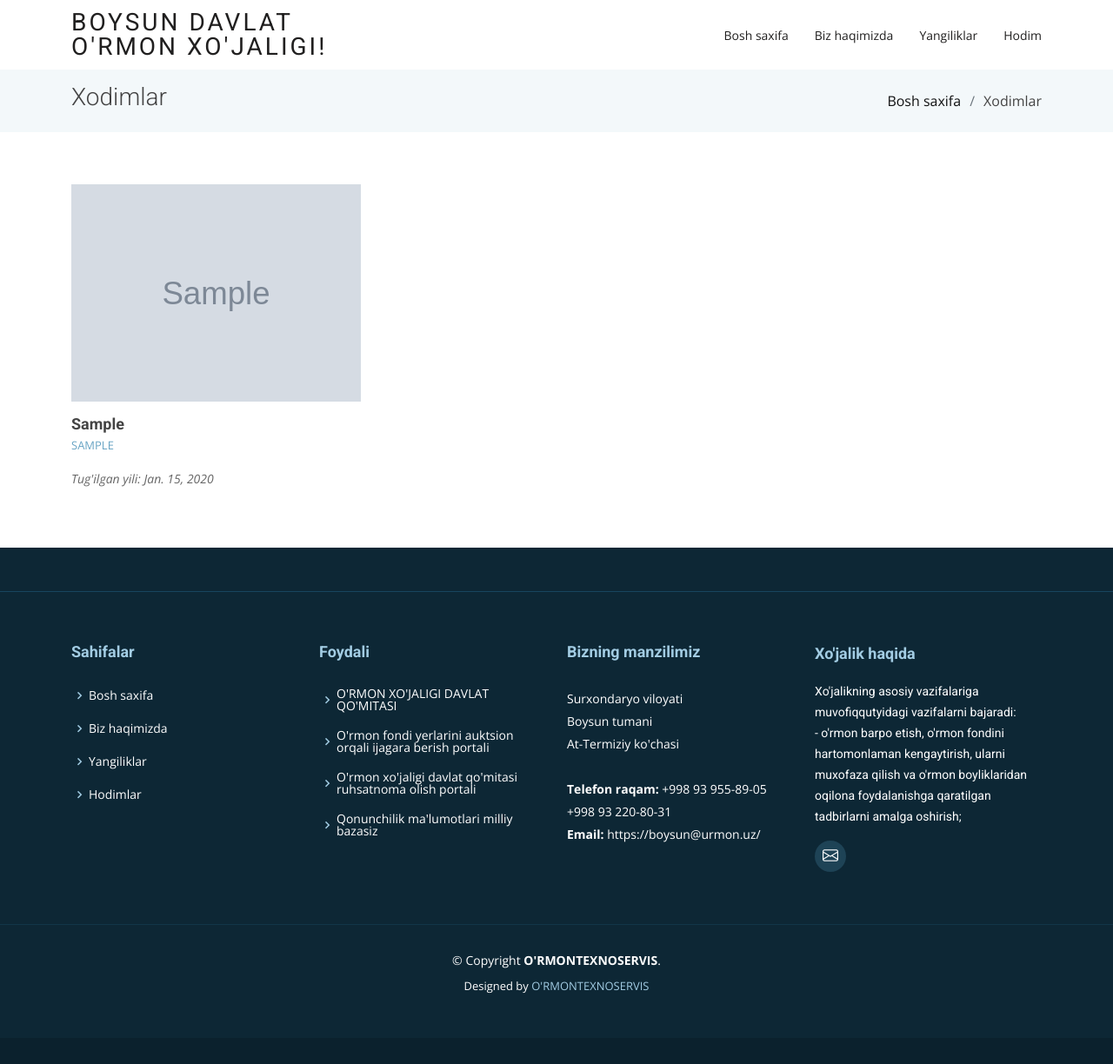
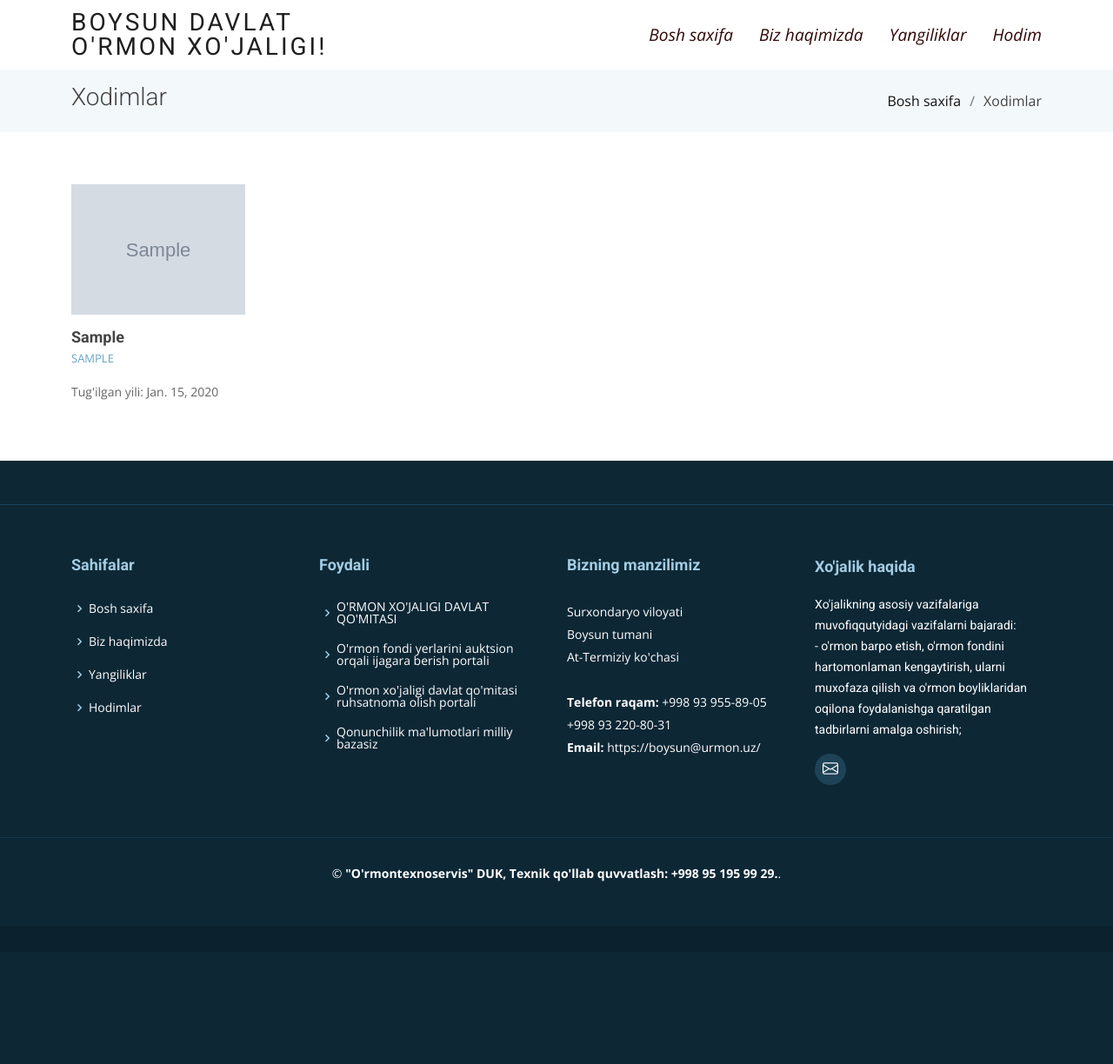
Before and after one commit to Sanjar1996/Boysun, a Django app: page /hodimlar/ in a window 1280 px wide. Shown: the whole page at 87% size. After the commit the page ends 1014 px from the top, so only its background shows below. Run offline with Django 3.2, Linux system fonts and the light colour scheme; tables that the repository leaves empty hold one stand-in row (values such as "Sample post"); grey boxes marked "Sample" are stand-in pictures; some libraries are stand-ins or nearby versions.

Commit message:
Site updated

```diff
--- a/src/static/css/style.css
+++ b/src/static/css/style.css
@@ -128,7 +128,9 @@ h1, h2, h3, h4, h5, h6, .font-primary {
 }
 
 .navbar ul li a{
-  color: rgb(32, 31, 31);
+  /* color: rgb(8, 10, 139); */
+  font-style: oblique;
+  font-size: larger;
 }
 
 .navbar a, .navbar a:focus {
@@ -138,7 +140,7 @@ h1, h2, h3, h4, h5, h6, .font-primary {
   padding: 10px 0 10px 30px;
   font-family: "Open Sans", sans-serif;
   font-size: 14px;
-  color: #fff;
+  color: rgb(48, 7, 7);
   white-space: nowrap;
   transition: 0.3s;
 }
@@ -150,7 +152,7 @@ h1, h2, h3, h4, h5, h6, .font-primary {
 }
 
 .navbar a:hover, .navbar .active, .navbar .active:focus, .navbar li:hover > a {
-  color: #a2cce3;
+  color: #193581;
 }
 
 .navbar .dropdown ul {
@@ -163,7 +165,7 @@ h1, h2, h3, h4, h5, h6, .font-primary {
   z-index: 99;
   opacity: 0;
   visibility: hidden;
-  background: #fff;
+  background: rgb(#fff);
   box-shadow: 0px 0px 30px rgba(127, 137, 161, 0.25);
   transition: 0.3s;
 }
@@ -329,7 +331,7 @@ h1, h2, h3, h4, h5, h6, .font-primary {
   top: 0;
   width: 130%;
   height: 95%;
-  background: linear-gradient(to right, rgba(30, 67, 86, 0.8), rgba(30, 67, 86, 0.6)), url("../img/bg.jpg") center top no-repeat;
+  background:  url("../img/2.jpg") center top no-repeat;
   z-index: 0;
   border-radius: 0 0 50% 50%;
   transform: translateX(-50%) rotate(0deg);
@@ -362,7 +364,7 @@ h1, h2, h3, h4, h5, h6, .font-primary {
 }
 
 #hero h2 {
-  color: #fff;
+  color: rgb(12, 2, 2);
   margin-bottom: 30px;
   font-size: 48px;
   font-weight: 700;
@@ -373,7 +375,7 @@ h1, h2, h3, h4, h5, h6, .font-primary {
   -webkit-animation-delay: 0.4s;
   animation-delay: 0.4s;
   margin: 0 auto 30px auto;
-  color: #fff;
+  color: rgb(12, 2, 2);
 }
 
 #hero .carousel-control-prev, #hero .carousel-control-next {
@@ -907,6 +909,9 @@ section {
   margin-bottom: 0;
 }
 
+/*.features .img-fluid{
+  width: 500px;
+}*/
 /*--------------------------------------------------------------
 # About
 --------------------------------------------------------------*/
@@ -1079,7 +1084,8 @@ section {
 }
 
 .service-details .card-img img {
-  max-width: 100%;
+  width: 100%;
+  height: 250px;
   transition: all 0.3s ease-in-out;
 }
 
@@ -1414,6 +1420,7 @@ section {
 }
 
 .team .member .member-img img {
+  width: 50%;
   height: 250px;
 }
 
@@ -1453,6 +1460,9 @@ section {
   margin: 15px 0 5px 0;
   font-size: 18px;
 }
+.team .member .member-img img {
+  height: 50% ;
+}
 
 .team .member .member-info span {
   display: block;
@@ -1464,7 +1474,7 @@ section {
 }
 
 .team .member .member-info p {
-  font-style: italic;
+  /*font-style: italic;*/
   font-size: 14px;
   line-height: 26px;
   color: #666;
--- a/src/templates/base.html
+++ b/src/templates/base.html
@@ -39,7 +39,7 @@
 
       <div class="logo">
         {% comment %} <img src="{% static '/img/logo2.png' %}" alt="logo"> {% endcomment %}
-        <h1 class="text-light"><a href="{% url 'home' %}"><span>Boysun davlat <br>o'rmon xo'jaligi!</span></a></h1>
+        <h1 class="text-light" ><a href="{% url 'home' %}"><span >Boysun davlat <br>o'rmon xo'jaligi!</span></a></h1>
       </div>
 
       <nav id="navbar" class="navbar">
@@ -115,10 +115,7 @@
 
     <div class="container">
       <div class="copyright">
-        &copy; Copyright <strong><span>O'RMONTEXNOSERVIS</span></strong>.
-      </div>
-      <div class="credits">
-        Designed by <a href="https://texnoservis@urmon.uz/">O'RMONTEXNOSERVIS</a>
+        &copy; <strong> "O'rmontexnoservis" DUK, Texnik qo'llab quvvatlash: +998 95 195 99 29.</strong>.
       </div>
     </div>
   </footer><!-- End Footer -->
```
Also changed, not shown: src/static/1.jpg (added), src/static/2.jpg (added), src/static/3.jpg (added), src/static/4.jpg (added), src/static/img/1.jpg (added), src/static/img/2.jpg (added), src/static/img/3.jpg (added), src/static/img/4.jpg (added).
